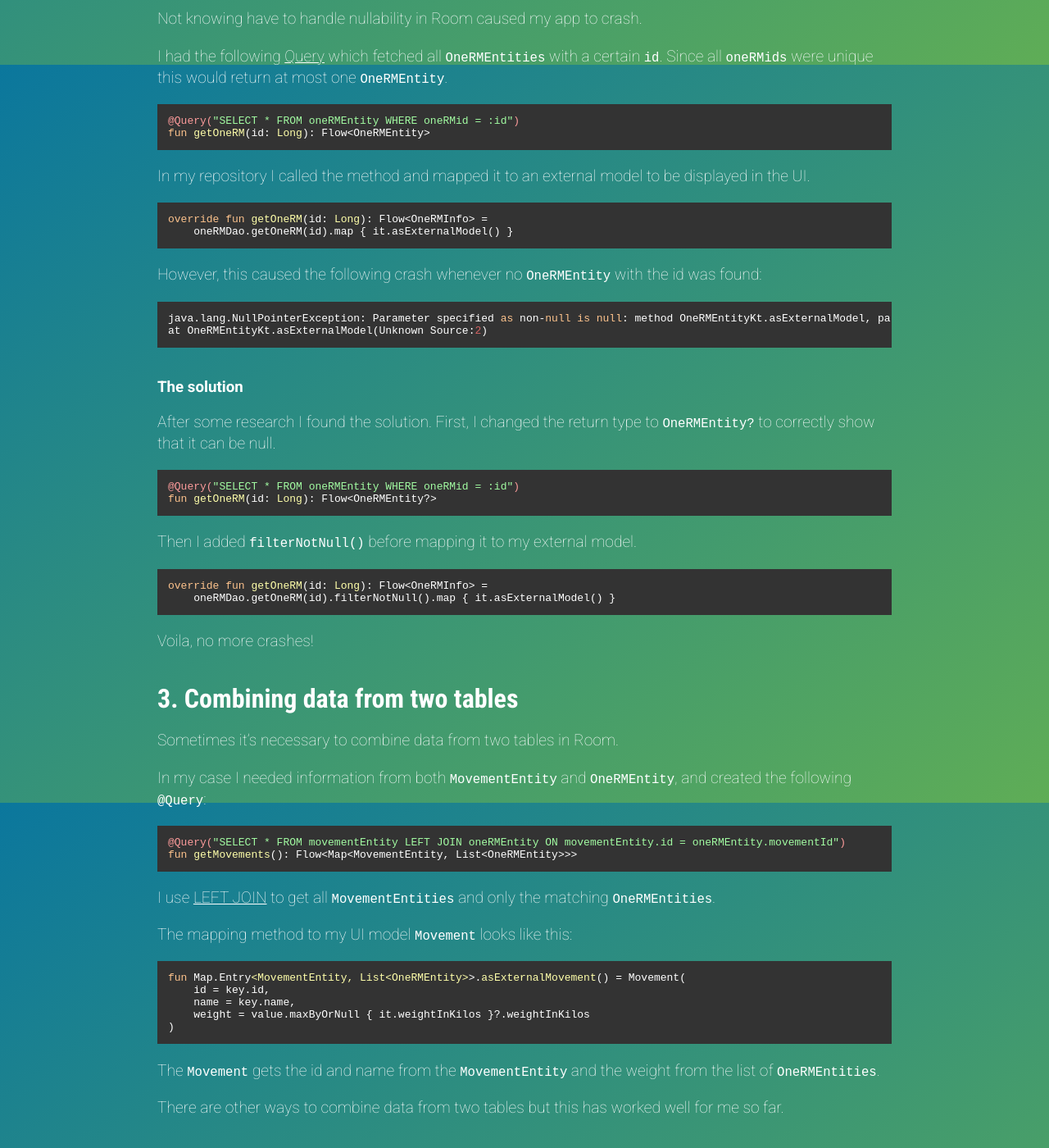
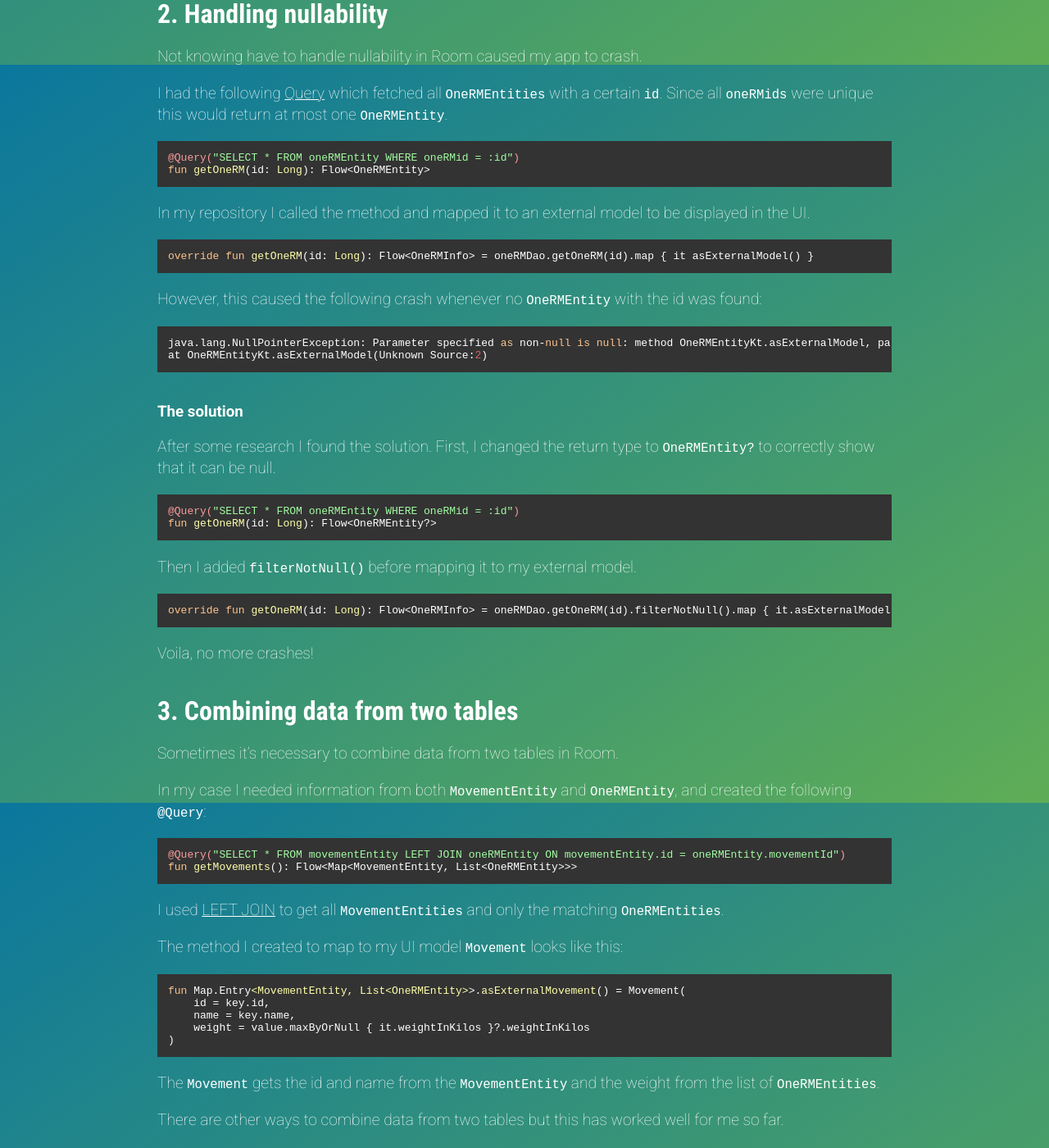
Before and after one commit to molundb/molundb.github.io, a Jekyll site: the page built from android-blog-posts/_posts/2024-07-16-5-things-learnt-using-android-room.md, in a window 1280 px wide and 1400 px high, scrolled down 821 px. Shown: the whole window at 82% size. Built offline with Jekyll 4.4.1, drawn with Linux system fonts in a browser that asks for light colours; nearby versions of some CDN libraries; some of the changed text lies outside the part shown.

Commit message:
publish blog post about android room

````diff
--- a/blog/feedback/5-things-learnt-using-android-room.md
+++ b/android-blog-posts/_posts/2024-07-16-5-things-learnt-using-android-room.md
@@ -1,6 +1,6 @@
 ---
 layout: post
-title: "5 Things Learnt Using Android Room"
+title: "5 Things I Learnt Using Android Room"
 ---
 
 {% assign date = page.date | date: "%F" %}
@@ -52,8 +52,7 @@
 displayed in the UI.
 
 ```
-override fun getOneRM(id: Long): Flow<OneRMInfo> =
-    oneRMDao.getOneRM(id).map { it.asExternalModel() }
+override fun getOneRM(id: Long): Flow<OneRMInfo> = oneRMDao.getOneRM(id).map { it asExternalModel() }
 ```
 
 However, this caused the following crash whenever no `OneRMEntity` with the id was found:
@@ -76,8 +75,7 @@
 Then I added `filterNotNull()` before mapping it to my external model.
 
 ```
-override fun getOneRM(id: Long): Flow<OneRMInfo> =
-    oneRMDao.getOneRM(id).filterNotNull().map { it.asExternalModel() }
+override fun getOneRM(id: Long): Flow<OneRMInfo> = oneRMDao.getOneRM(id).filterNotNull().map { it.asExternalModel() }
 ```
 
 Voila, no more crashes!
@@ -94,10 +92,10 @@
 fun getMovements(): Flow<Map<MovementEntity, List<OneRMEntity>>>
 ```
 
-I use [LEFT JOIN](https://www.w3schools.com/sql/sql_join_left.asp) to get all
+I used [LEFT JOIN](https://www.w3schools.com/sql/sql_join_left.asp) to get all
 `MovementEntities` and only the matching `OneRMEntities`.
 
-The mapping method to my UI model `Movement` looks like this:
+The method I created to map to my UI model `Movement` looks like this:
 
 ```
 fun Map.Entry<MovementEntity, List<OneRMEntity>>.asExternalMovement() = Movement(
````
